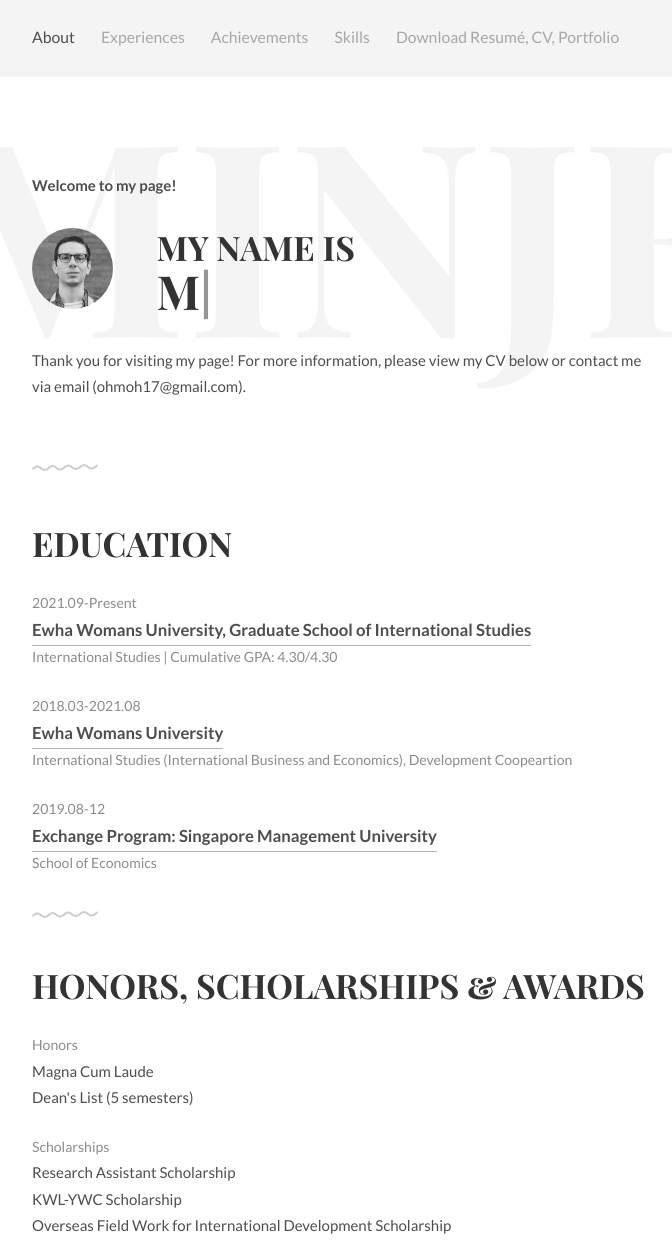
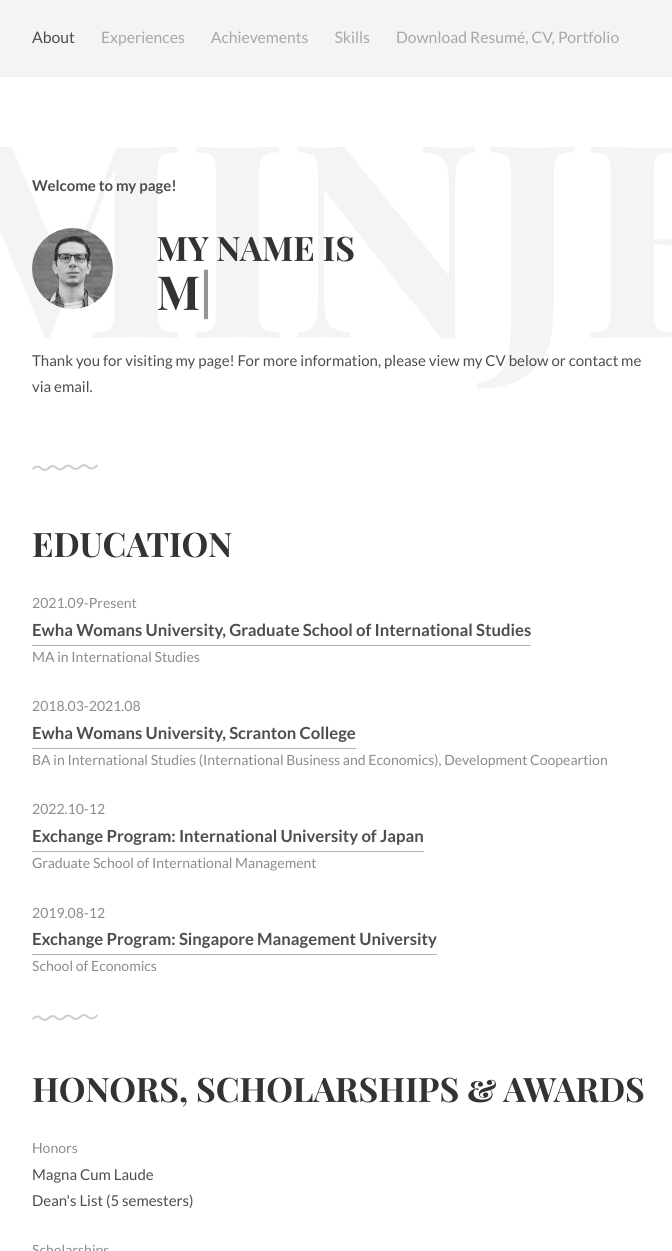
Before and after one commit to ohminjee/Profile-Main-MinJeeOh, a plain HTML site: page index.html in a window 1280 px wide. Shown: the top 1251 px of the page, without its empty margins (297-969 px from the left). Drawn offline with Linux system fonts and the light colour scheme.

Commit message:
Update index.html

```diff
--- a/index.html
+++ b/index.html
@@ -53,7 +53,7 @@
 					<h1>My name is<br><span id="typed"></span></h1>
 				</div>
 				<p>
-					Thank you for visiting my page! For more information, please view my CV below or contact me via email (ohmoh17@gmail.com).
+					Thank you for visiting my page! For more information, please view my CV below or contact me via email.
 			</div>
 		</div>
 	</div>
@@ -65,18 +65,23 @@
 			<ul class="work-list">
 				<li>2021.09-Present</li>
 				<li><a href="#">Ewha Womans University, Graduate School of International Studies</a></li>
-				<li>International Studies | Cumulative GPA: 4.30/4.30</li>
+				<li>MA in International Studies</li>
 			</ul>
 			<ul class="work-list">
 				<li>2018.03-2021.08</li>
-				<li><a href="#">Ewha Womans University</a></li>
-				<li>International Studies (International Business and Economics), Development Coopeartion</li>
+				<li><a href="#">Ewha Womans University, Scranton College </a></li>
+				<li>BA in International Studies (International Business and Economics), Development Coopeartion</li>
+			</ul>
+			<ul class="work-list">
+				<li>2022.10-12</li>
+				<li><a href="#">Exchange Program: International University of Japan</a></li>
+				<li>Graduate School of International Management</li>
 			</ul>
 			<ul class="work-list">
 				<li>2019.08-12</li>
 				<li><a href="#">Exchange Program: Singapore Management University</a></li>
 				<li>School of Economics</li>
-			</ul>
+            </ul>
 		</div>
 	</div>
 
```
